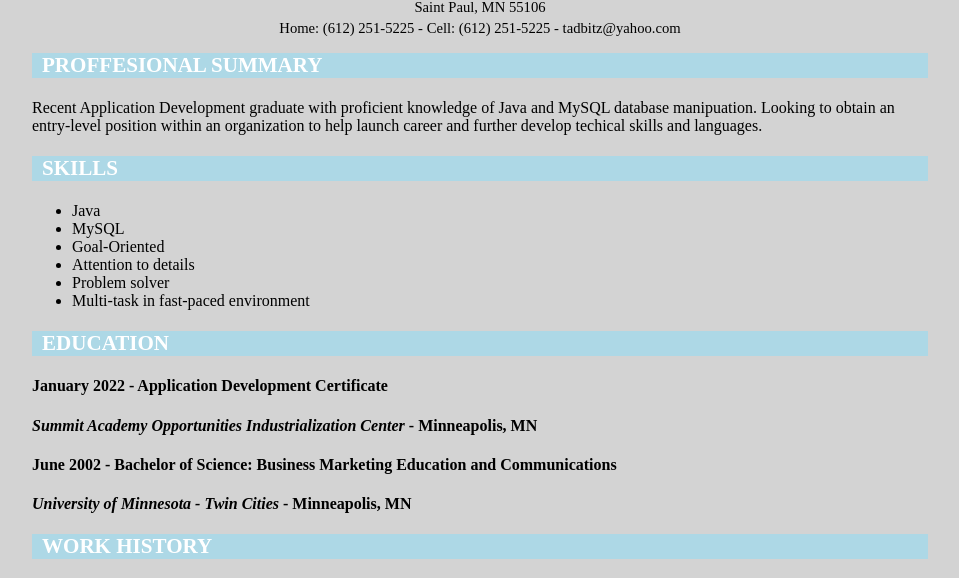
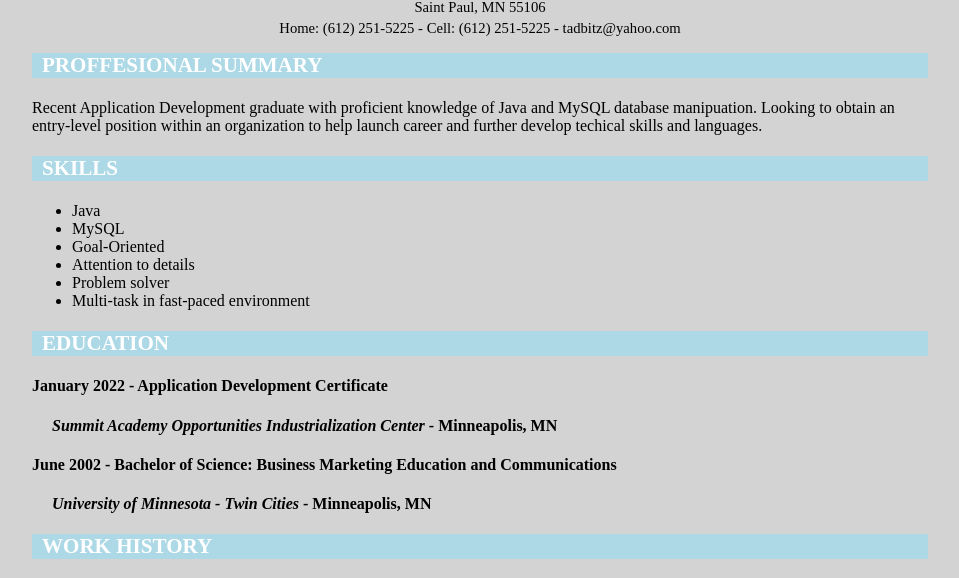
Before and after one commit to Tadbitz001/Tadbitz001.github.io, a plain HTML site: page index.html in a window 1280 px wide. Shown: the part 158-736 px from the top of the page, without its empty margins (160-1119 px from the left). Drawn offline with Linux system fonts and the light colour scheme.

Commit message:
Update style.css

```diff
--- a/style.css
+++ b/style.css
@@ -1,4 +1,3 @@
-
 body {
   background-color: lightgrey;
   color: #dddddd
@@ -22,3 +21,7 @@ body {
   font-size: 11pt;
   text-align: center;
 }
+
+.organization {
+  padding-left: 20px;
+}
```
